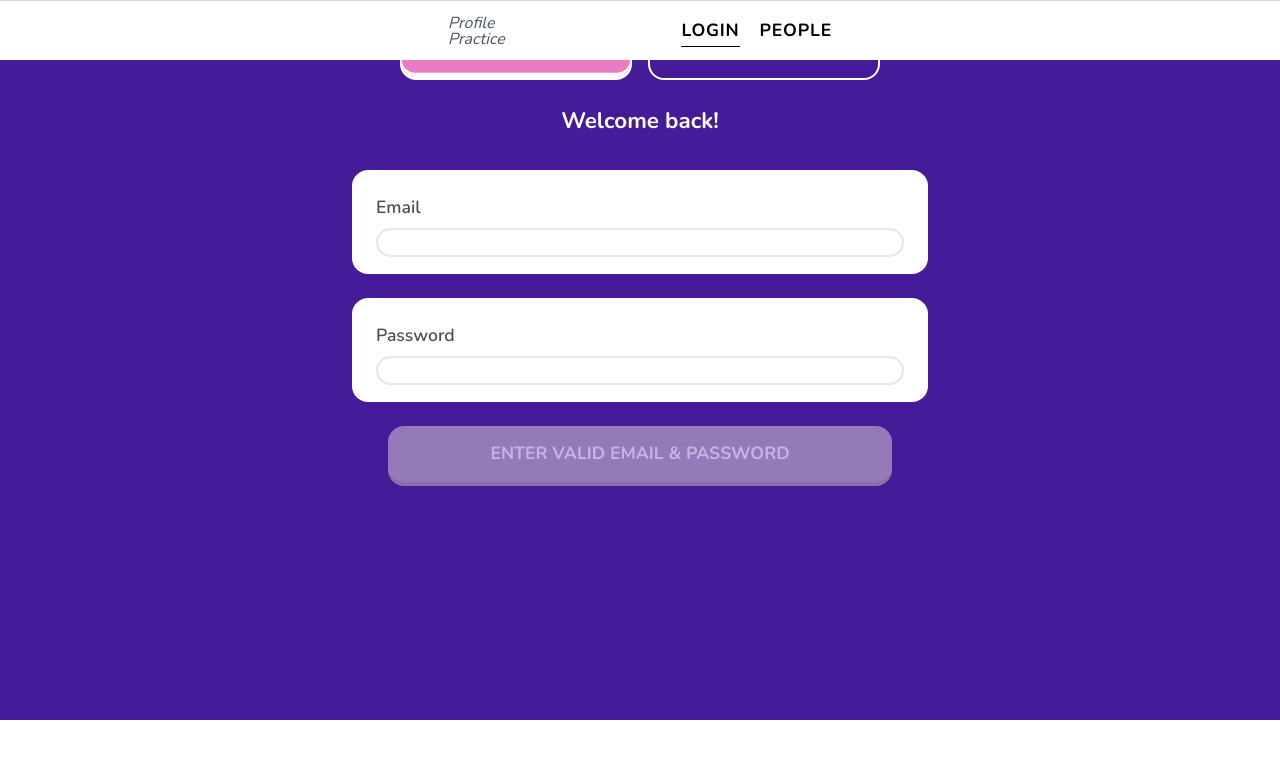
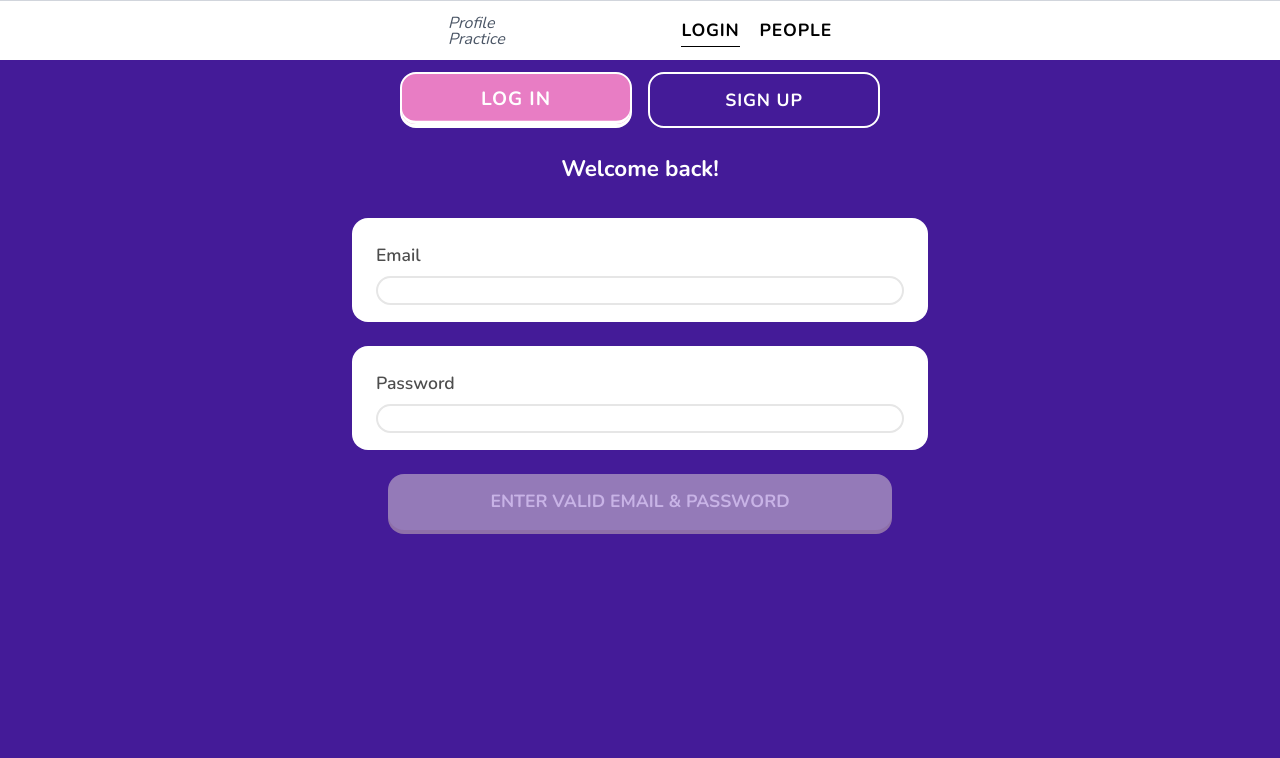
Before and after one commit to elmijail1/profile-practice-nextjs, a Next.js app: page /login in a window 1280 px wide. Shown: the top 758 px of the page. Built offline with nearby package versions, Linux system fonts and the light colour scheme; no server answers.

Commit message:
Add xl styles for login & footer

```diff
--- a/app/login/page.tsx
+++ b/app/login/page.tsx
@@ -7,15 +7,15 @@ import { useState } from "react"
 export default function Auth() {
     const [activeTab, setActiveTab] = useState<"login" | "signup">("login")
 
+    const pageClassMob = `w-full min-h-max h-[calc(100vh-80px)] flex flex-col items-center relative pb-20 ${activeTab === "login" ? "bg-auth-login" : "bg-auth-signup"}`
+    const pageClassDesk = `xl:h-screen xl:pt-[3rem] xl:pb-5`
+
     const tabButtonsMob = `h-20 w-full flex justify-center items-center border-solid border-b-[0.2rem] border-white fixed z-20 ${activeTab === "login" ? "bg-auth-login" : "bg-auth-signup"}`
-    const tabButtonsDesk = `xl:max-w-[30rem] xl:gap-[1rem] xl:items-end xl:border-none`
+    const tabButtonsDesk = `xl:max-w-[30rem] xl:gap-[1rem] xl:items-end xl:border-none xl:absolute`
 
     return (
         <main>
-            <div className={
-                `w-full min-h-max h-[calc(100vh-80px)] flex flex-col items-center relative pb-20
-                ${activeTab === "login" ? "bg-auth-login" : "bg-auth-signup"}`}
-            >
+            <div className={`${pageClassMob} ${pageClassDesk}`}>
                 <section className={`${tabButtonsMob} ${tabButtonsDesk}`}>
                     <AuthTabButton
                         isActive={activeTab === "login"}
```
